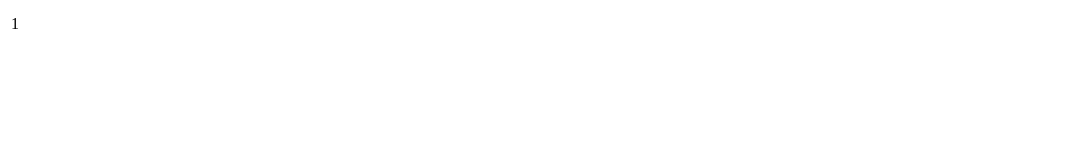
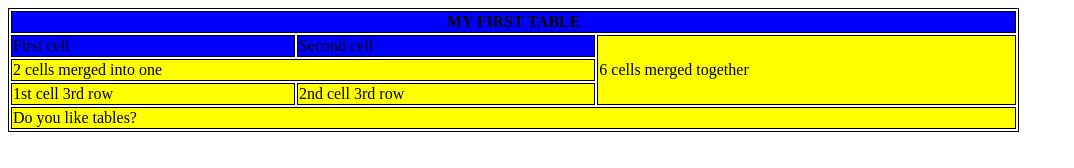
Before and after one commit to Noxwill1984/first-project, a plain HTML site: page index.html in a window 1280 px wide. Shown: the whole page, without its empty margins (0-1074 px from the left). Drawn offline with Linux system fonts and the light colour scheme.

Commit message:
second commit

```diff
--- a/index.html
+++ b/index.html
@@ -7,21 +7,54 @@
     <meta http-equiv="X-UA-Compatible" content="ie=edge">
     <title>Document</title>
 </head>
-<body>
-<table width="100%">
-     <thead>
-     <td>
+<style>
+    table, th, td {
+        border: 1px solid black;
+    }
+</style>
+<table width="80%">
+    <thead>
+    <tr>
+        <th colspan="3" bgcolor="#0000ff">
+            MY FIRST TABLE
+        </th>
 
-     </td>
-     <tbody>
-
-</tbody>
-     </thead>
-     <tr>
-          <td>
-               1
-          </td>
-     </tr>
+    </tr>
+    </thead>
+    <tbody>
+    <tr>
+        <td bgcolor="#0000ff">
+            First cell
+        </td>
+        <td bgcolor="#0000ff">
+            Second cell
+        </td>
+        <td rowspan="3" bgcolor="#ffff00">
+            6 cells merged together
+        </td>
+    </tr>
+    <tr>
+        <td colspan="2" bgcolor="#ffff00">
+            2 cells merged into one
+        </td>
+    </tr>
+    <tr>
+        <td bgcolor="#ffff00">
+            1st cell
+            3rd row
+        </td>
+        <td bgcolor="#ffff00">
+           2nd cell
+            3rd row
+        </td>
+    </tr>
+    </tbody>
+    <tfoot>
+    <tr>
+        <td colspan="3" bgcolor="#ffff00">
+            Do you like tables?
+    </tr>
+    </tfoot>
 </table>
 </body>
 </html>
```
Also changed, not shown: Новый текстовый документ.txt (added).
